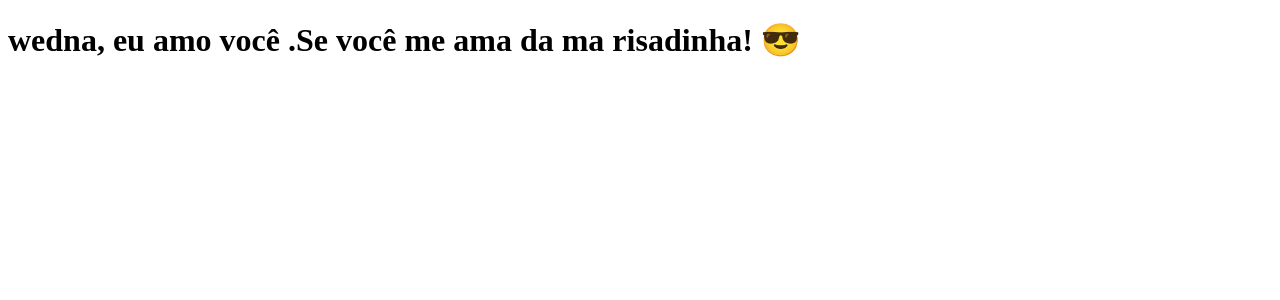
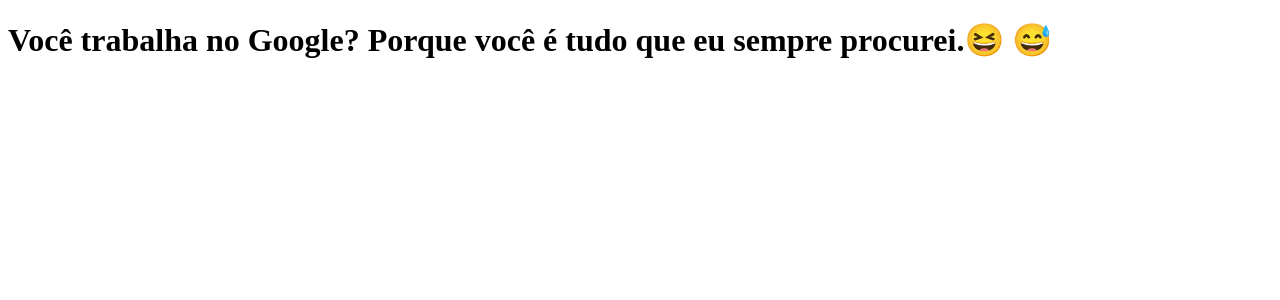
Before and after one commit to RobertSouDev/clone-tabnews, a Next.js app: page / in a window 1280 px wide. Shown: the top 300 px of the page. Built offline with nearby package versions, Linux system fonts and the light colour scheme.

Commit message:
Update index.js

```diff
--- a/pages/index.js
+++ b/pages/index.js
@@ -1,5 +1,6 @@
 function Home(){
-    return <h1>wedna, eu amo você .Se você me ama da ma risadinha! 😎</h1>
+    return <h1>Você trabalha no Google? Porque você é tudo que eu sempre procurei.😆
+😅</h1>
 }
 
 export default Home;
```
